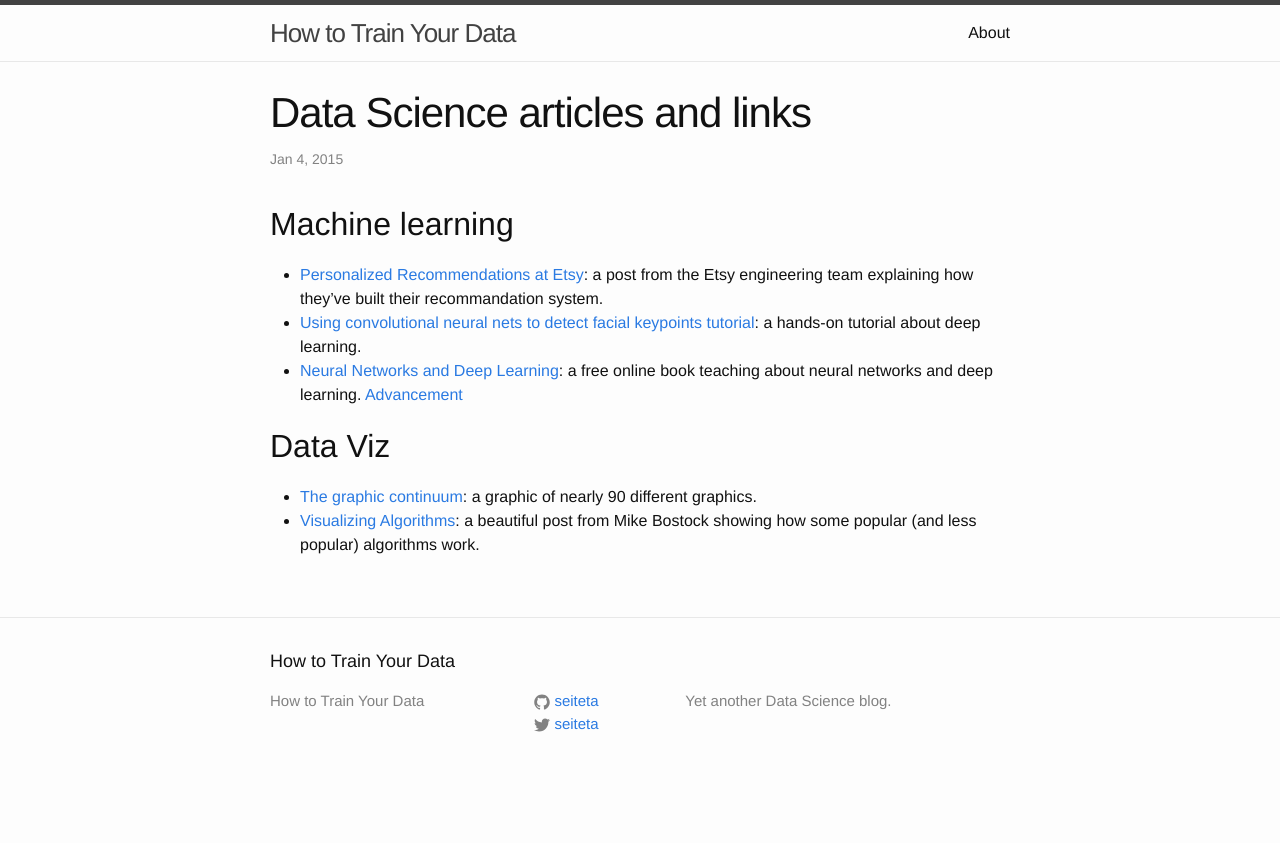
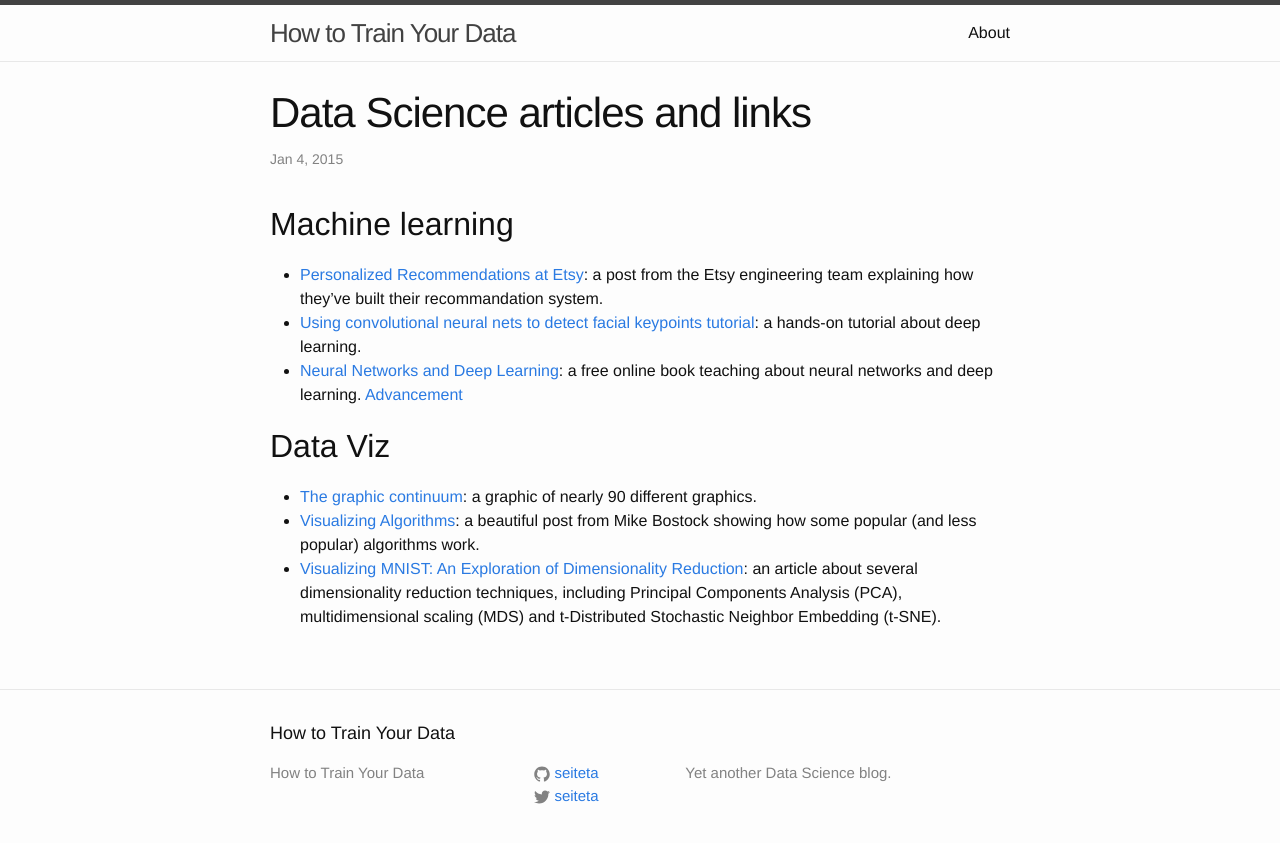
Before and after one commit to seiteta/seiteta.github.io_old, a Jekyll site: the page built from _posts/2015-01-04-articles.md, in a window 1280 px wide. Shown: the top 843 px of the page. Built offline with Jekyll 4.4.1, drawn with Linux system fonts in a browser that asks for light colours.

Commit message:
Update 2015-01-04-articles.md

```diff
--- a/_posts/2015-01-04-articles.md
+++ b/_posts/2015-01-04-articles.md
@@ -11,7 +11,9 @@ tags: links
 * [Using convolutional neural nets to detect facial keypoints tutorial](http://danielnouri.org/notes/2014/12/17/using-convolutional-neural-nets-to-detect-facial-keypoints-tutorial/): a hands-on tutorial about deep learning.
 * [Neural Networks and Deep Learning](http://neuralnetworksanddeeplearning.com/): a free online book teaching about neural networks and deep learning. [Advancement](http://neuralnetworksanddeeplearning.com/chap1.html#learning_with_gradient_descent)
 
+
 ## Data Viz
 
 * [The graphic continuum](http://thumbnails-visually.netdna-ssl.com/the-graphic-continuum_5429904a31995.jpg): a graphic of nearly 90 different graphics.
 * [Visualizing Algorithms](http://bost.ocks.org/mike/algorithms/): a beautiful post from Mike Bostock showing how some popular (and less popular) algorithms work.
+* [Visualizing MNIST: An Exploration of Dimensionality Reduction](http://colah.github.io/posts/2014-10-Visualizing-MNIST/): an article about several dimensionality reduction techniques, including Principal Components Analysis (PCA), multidimensional scaling (MDS) and t-Distributed Stochastic Neighbor Embedding (t-SNE).
```
